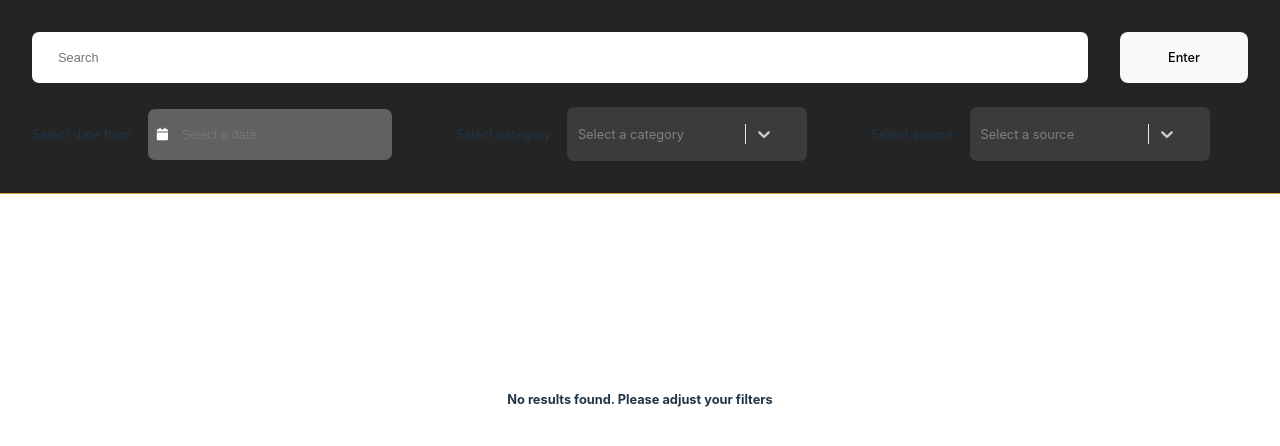
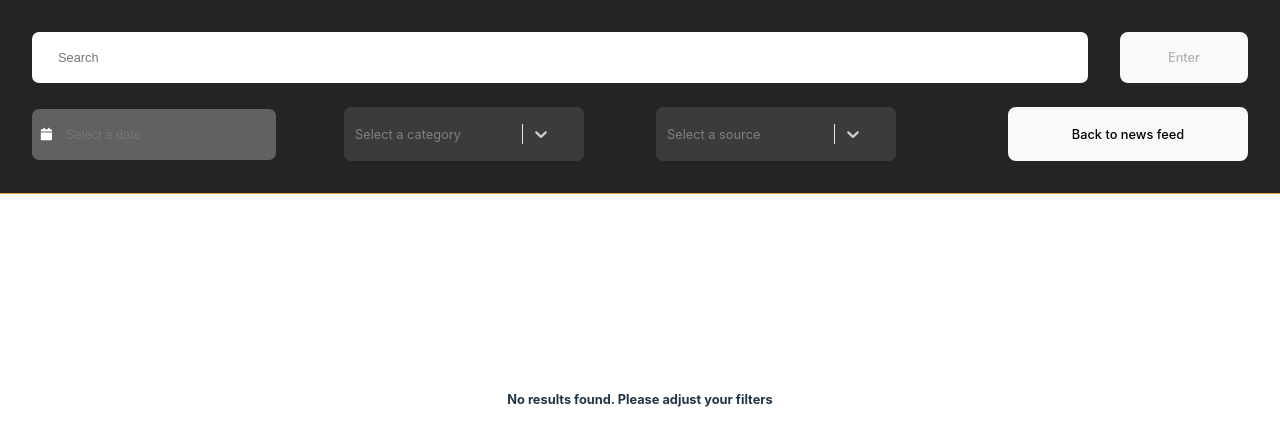
Before and after one commit to TheMayman/news-aggr, a React (Vite) app: page /search in a window 1280 px wide. Shown: the top 446 px of the page. Built offline with nearby package versions, Linux system fonts and the light colour scheme.

Commit message:
Refactor search button and add back to news feed button

```diff
--- a/src/components/common/SearchButton.jsx
+++ b/src/components/common/SearchButton.jsx
@@ -1,6 +1,13 @@
-const SearchButton = ({ submit }) => {
+import { MIN_SEARCH_LENGTH } from "../../config/config"
+
+const SearchButton = ({ submit, searchQuery }) => {
 	return (
-		<button type="submit" className="search-button" onClick={submit}>
+		<button
+			type="submit"
+			className="search-button"
+			onClick={submit}
+			disabled={searchQuery?.length <= MIN_SEARCH_LENGTH}
+		>
 			Enter
 		</button>
 	)
--- a/src/components/searchPage/SearchBar.jsx
+++ b/src/components/searchPage/SearchBar.jsx
@@ -21,7 +21,6 @@ const SearchBar = ({ setSearchQuery }) => {
 					searchQuery: "",
 				}}
 				onSubmit={(values) => {
-					console.log("submitting")
 					setSearchQuery(values.searchQuery)
 					if (location.pathname !== "/search") {
 						navigate("/search")
@@ -29,7 +28,7 @@ const SearchBar = ({ setSearchQuery }) => {
 				}}
 				validationSchema={validationSchema}
 			>
-				{({ setFieldValue, handleSubmit }) => (
+				{({ setFieldValue, handleSubmit, values }) => (
 					<Form className="search-form">
 						<label htmlFor="searchQuery">Search</label>
 						<Field
@@ -41,7 +40,10 @@ const SearchBar = ({ setSearchQuery }) => {
 								setFieldValue("searchQuery", value)
 							}}
 						/>
-						<SearchButton submit={handleSubmit} />
+						<SearchButton
+							submit={handleSubmit}
+							searchQuery={values.searchQuery}
+						/>
 					</Form>
 				)}
 			</Formik>
--- a/src/components/searchPage/SearchFilters.jsx
+++ b/src/components/searchPage/SearchFilters.jsx
@@ -4,12 +4,13 @@ import "react-datepicker/dist/react-datepicker.css"
 import Select from "react-select"
 import { customDropDownStyles } from "../../config/config"
 import FilterContainer from "../common/FilterContainer"
+import { useNavigate } from "react-router-dom"
 
 const SearchFilters = ({ allArticles, setFilteredArticlesData }) => {
 	const [startDate, setStartDate] = useState(null)
 	const [selectedSource, setSelectedSource] = useState(null)
 	const [selectedCategory, setSelectedCategory] = useState(null)
-
+	const navigate = useNavigate()
 	const sourceOptions = [
 		{ value: "news-api", label: "NewsAPI" },
 		{ value: "ny-times-api", label: "New York Times" },
@@ -81,6 +82,9 @@ const SearchFilters = ({ allArticles, setFilteredArticlesData }) => {
 					isDisabled={allArticles.length <= 0}
 				/>
 			</FilterContainer>
+			<div className="news-feed-button">
+				<button onClick={() => navigate("/")}>Back to news feed</button>
+			</div>
 		</div>
 	)
 }
--- a/src/routes/SearchPage.jsx
+++ b/src/routes/SearchPage.jsx
@@ -2,18 +2,15 @@ import { useContext, useEffect, useState } from "react"
 import { ArticlesContext } from "../contexts/ArticlesContext"
 import ResultsContainer from "../components/common/ResultsContainer"
 import SearchBarContainer from "../components/searchPage/SearchBarContainer"
-
 const SearchPage = () => {
 	const [filteredArticlesData, setFilteredArticlesData] = useState([])
 	const { allArticles, setSearchQuery, isLoading, isSuccess, error } =
 		useContext(ArticlesContext)
-
 	useEffect(() => {
 		if (allArticles && isSuccess) {
 			setFilteredArticlesData(allArticles)
 		}
 	}, [isSuccess, allArticles])
-
 	return (
 		<div className="search-page">
 			<SearchBarContainer
--- a/src/styles/index.scss
+++ b/src/styles/index.scss
@@ -1,3 +1,4 @@
+@import "./variables.scss";
 :root {
 	font-family: Inter, system-ui, Avenir, Helvetica, Arial, sans-serif;
 	color-scheme: light dark;
@@ -15,7 +16,7 @@ a {
 	text-decoration: inherit;
 }
 a:hover {
-	color: #535bf2;
+	color: $golden-color;
 }
 
 body {
@@ -43,7 +44,7 @@ button {
 	transition: border-color 0.25s;
 }
 button:hover {
-	border-color: #646cff;
+	border-color: $golden-color;
 }
 button:focus,
 button:focus-visible {
--- a/src/styles/searchPage/SearchBarContainer.scss
+++ b/src/styles/searchPage/SearchBarContainer.scss
@@ -6,5 +6,4 @@
 	background-color: $background-color;
 	border-bottom: 1px solid $golden-color;
 	padding: 2rem;
-
 }
--- a/src/styles/searchPage/SearchFilters.scss
+++ b/src/styles/searchPage/SearchFilters.scss
@@ -1,13 +1,15 @@
 .filters-container {
+	display: flex;
+	flex-wrap: wrap;
 	width: 100%;
-	display: flex;
-	gap: 4rem;
-	flex-wrap: wrap;
+	gap: 2rem;
 	.filter-container {
 		display: flex;
 		align-items: center;
 		gap: 1rem;
-		label{
+		flex: 1;
+		width: fit-content;
+		label {
 			display: none;
 		}
 		.date-picker {
@@ -26,13 +28,21 @@
 			fill: white;
 		}
 	}
-}
-@media (min-width: 1024px) {
-	.filters-container {
-		.filter-container {
-			label {
-				display: block;
-			}
+	.news-feed-button {
+		flex: 1;
+		display: flex;
+		width: fit-content;
+		justify-content: flex-start;
+		button {
+			padding: 1rem 1.5rem;
+			width: 15rem;
 		}
 	}
 }
+@media (min-width: 1150px) {
+	.filters-container {
+		.news-feed-button {
+			justify-content: flex-end;
+		}
+	}
+}
```
